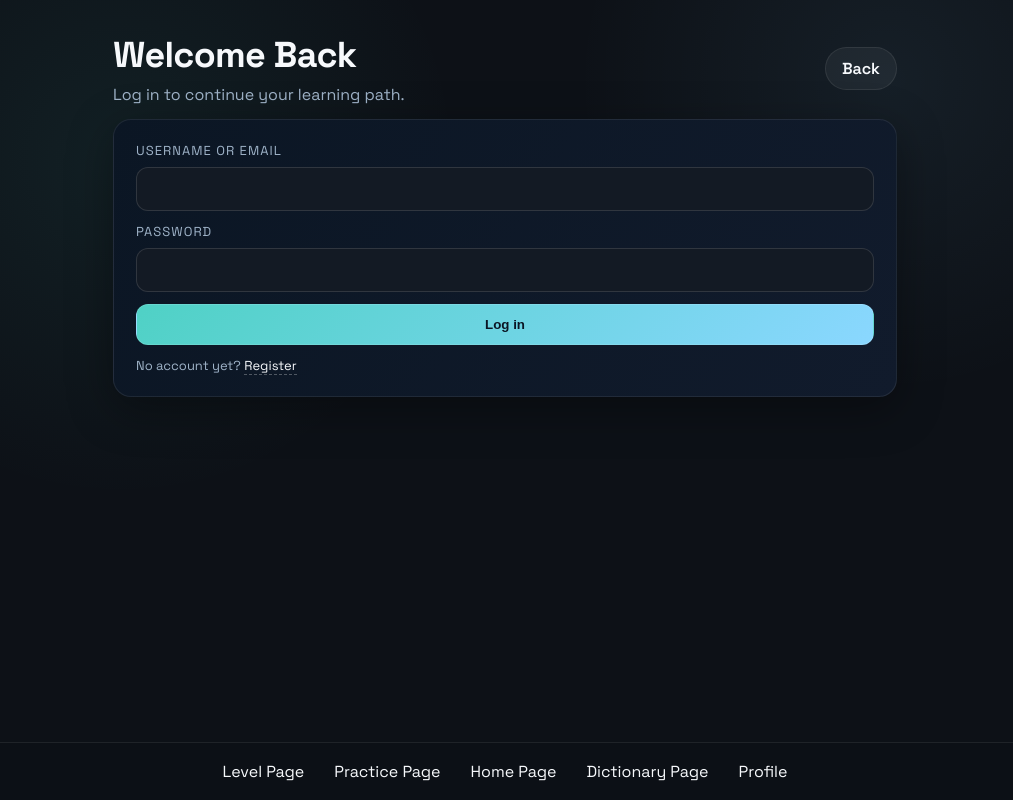
After one commit to jerad-bobi/slt_main, a Django app: page /login/ in a window 1280 px wide. The commit adds this page. Shown: the whole page, without its empty margins (135-1148 px from the left). Run offline with Django 5.2, Linux system fonts and the light colour scheme.

```diff
--- a/slt_main/urls.py
+++ b/slt_main/urls.py
@@ -25,6 +25,7 @@ urlpatterns = [
     path('practice/', views.practice, name='practice'),
     path('dictionary/', views.dictionary, name='dictionary'),
     path('profile/', views.profile, name='profile'),
+    path('login/', views.login_view, name='login'),
     path('register/', views.register, name='register'),
     path('chapter/<int:chapter_num>/', views.chapter, name='chapter'),
     path('api/asl-video/', views.asl_video_api, name='asl_video_api'),
--- a/slt_main/views.py
+++ b/slt_main/views.py
@@ -2,11 +2,20 @@ import json
 import re
 from urllib import error, request as urlrequest
 
-from django.shortcuts import render
+from dataclasses import dataclass
+
+from django.shortcuts import render, redirect
 from django.template.loader import select_template
 from django.http import JsonResponse
-from django.contrib.auth import authenticate, login
-from django.contrib.auth.models import User
+from django.contrib.auth.hashers import check_password, make_password
+from django.db import DatabaseError, connection
+from django.utils.http import url_has_allowed_host_and_scheme
+
+
+@dataclass(frozen=True)
+class UserAccount:
+    username: str
+    email: str
 
 
 def _fetch_definitions(word: str):
@@ -188,7 +197,22 @@ def chapter(request, chapter_num):
 
 
 def profile(request):
-    return render(request, 'profile.html')
+    account = None
+    username = request.session.get('ua_username')
+    if username:
+        try:
+            with connection.cursor() as cursor:
+                cursor.execute(
+                    "SELECT username, email FROM user_account WHERE username = %s LIMIT 1",
+                    [username],
+                )
+                row = cursor.fetchone()
+                if row:
+                    account = UserAccount(username=row[0], email=row[1])
+        except DatabaseError:
+            account = None
+
+    return render(request, 'profile.html', {'account': account})
 
 
 def register(request):
@@ -206,13 +230,31 @@ def register(request):
         errors['username'] = 'Username is required.'
     elif len(username) < 3:
         errors['username'] = 'Username must be at least 3 characters.'
-    elif User.objects.filter(username=username).exists():
-        errors['username'] = 'That username is already taken.'
+    else:
+        try:
+            with connection.cursor() as cursor:
+                cursor.execute(
+                    "SELECT 1 FROM user_account WHERE username = %s LIMIT 1",
+                    [username],
+                )
+                if cursor.fetchone():
+                    errors['username'] = 'That username is already taken.'
+        except DatabaseError:
+            errors['username'] = 'Database error while checking username.'
 
     if not email:
         errors['email'] = 'Email is required.'
-    elif User.objects.filter(email=email).exists():
-        errors['email'] = 'That email is already registered.'
+    else:
+        try:
+            with connection.cursor() as cursor:
+                cursor.execute(
+                    "SELECT 1 FROM user_account WHERE email = %s LIMIT 1",
+                    [email],
+                )
+                if cursor.fetchone():
+                    errors['email'] = 'That email is already registered.'
+        except DatabaseError:
+            errors['email'] = 'Database error while checking email.'
 
     if not password:
         errors['password'] = 'Password is required.'
@@ -232,13 +274,99 @@ def register(request):
             },
         )
 
-    User.objects.create_user(username=username, email=email, password=password)
+    try:
+        hashed = make_password(password)
+        with connection.cursor() as cursor:
+            cursor.execute(
+                "INSERT INTO user_account (username, email, password) VALUES (%s, %s, %s)",
+                [username, email, hashed],
+            )
+        request.session['ua_username'] = username
+        return redirect('profile')
+    except DatabaseError as e:
+        message = 'Could not create account. Please check the database/table and try again.'
+        raw = str(e)
+        if 'Data too long' in raw and 'password' in raw:
+            message = (
+                "Could not create account because the database column `user_account.password` is too short for a secure password hash. "
+                "Update that column to VARCHAR(255) (or larger) and try again."
+            )
+        elif raw:
+            message = f"Could not create account: {raw}"
+        return render(
+            request,
+            'register.html',
+            {
+                'errors': {'database': message},
+                'values': {'username': username, 'email': email},
+            },
+        )
 
-    user = authenticate(request, username=username, password=password)
-    if user is not None:
-        login(request, user)
 
-    return render(request, 'profile.html')
+def login_view(request):
+    next_url = (request.POST.get('next') or request.GET.get('next') or '').strip()
+    safe_next = next_url if url_has_allowed_host_and_scheme(next_url, allowed_hosts={request.get_host()}, require_https=False) else ''
+
+    if request.method == 'GET':
+        return render(request, 'login.html', {'next': safe_next})
+
+    username_or_email = (request.POST.get('username') or '').strip()
+    password = request.POST.get('password') or ''
+
+    if not username_or_email or not password:
+        return render(
+            request,
+            'login.html',
+            {
+                'error': 'Please enter your username/email and password.',
+                'values': {'username': username_or_email},
+                'next': safe_next,
+            },
+        )
+
+    try:
+        with connection.cursor() as cursor:
+            cursor.execute(
+                "SELECT username, email, password FROM user_account WHERE username = %s OR email = %s LIMIT 1",
+                [username_or_email, username_or_email],
+            )
+            row = cursor.fetchone()
+
+        if not row:
+            return render(
+                request,
+                'login.html',
+                {
+                    'error': 'Invalid credentials. Please try again.',
+                    'values': {'username': username_or_email},
+                    'next': safe_next,
+                },
+            )
+
+        username, _email, stored_hash = row
+        if not check_password(password, stored_hash):
+            return render(
+                request,
+                'login.html',
+                {
+                    'error': 'Invalid credentials. Please try again.',
+                    'values': {'username': username_or_email},
+                    'next': safe_next,
+                },
+            )
+
+        request.session['ua_username'] = username
+        return redirect(safe_next or 'profile')
+    except DatabaseError:
+        return render(
+            request,
+            'login.html',
+            {
+                'error': 'Database error while logging in. Please try again.',
+                'values': {'username': username_or_email},
+                'next': safe_next,
+            },
+        )
 
 
 def asl_video_api(request):
--- /dev/null
+++ b/static/css/login.css
@@ -0,0 +1,179 @@
+:root {
+    --bg: #0d1117;
+    --bg-accent: linear-gradient(120deg, #0b1624, #111b2c);
+    --card: #131a24;
+    --card-strong: #192233;
+    --accent: #4fd1c5;
+    --accent-2: #8ad7ff;
+    --text: #f7f9fc;
+    --muted: #9fb3c8;
+    --stroke: rgba(255, 255, 255, 0.08);
+    --shadow: 0 12px 45px rgba(0, 0, 0, 0.35);
+    --radius: 14px;
+}
+
+* { box-sizing: border-box; }
+
+body {
+    margin: 0;
+    font-family: 'Space Grotesk', system-ui, -apple-system, sans-serif;
+    min-height: 100vh;
+    display: flex;
+    flex-direction: column;
+    color: var(--text);
+    background: radial-gradient(circle at 20% 20%, rgba(79, 209, 197, 0.08), transparent 28%),
+                radial-gradient(circle at 80% 10%, rgba(138, 215, 255, 0.07), transparent 25%),
+                var(--bg);
+}
+
+main {
+    padding: 32px 18px 120px;
+    width: min(820px, 100%);
+    margin: 0 auto;
+}
+
+.page-heading {
+    display: flex;
+    justify-content: space-between;
+    align-items: center;
+    gap: 16px;
+    margin-bottom: 14px;
+}
+
+.title-block h1 {
+    margin: 0;
+    font-size: clamp(26px, 3vw, 36px);
+    letter-spacing: -0.02em;
+}
+
+.title-block p {
+    margin: 6px 0 0;
+    color: var(--muted);
+}
+
+.pill {
+    display: inline-flex;
+    align-items: center;
+    gap: 8px;
+    border-radius: 999px;
+    padding: 10px 16px;
+    border: 1px solid var(--stroke);
+    background: rgba(255, 255, 255, 0.05);
+    color: var(--text);
+    font-weight: 600;
+    text-decoration: none;
+    transition: transform 120ms ease, box-shadow 120ms ease, border-color 120ms ease;
+}
+
+.pill:hover { transform: translateY(-2px); border-color: rgba(255, 255, 255, 0.18); box-shadow: var(--shadow); }
+.pill:focus-visible { outline: 2px solid var(--accent); outline-offset: 3px; }
+
+.login-shell {
+    background: var(--bg-accent);
+    border: 1px solid var(--stroke);
+    border-radius: 18px;
+    box-shadow: var(--shadow);
+    padding: 22px;
+    opacity: 0;
+    transform: translateY(14px);
+    transition: opacity 220ms ease, transform 220ms ease;
+}
+
+.login-shell.is-visible { opacity: 1; transform: translateY(0); }
+
+.form {
+    display: grid;
+    gap: 12px;
+}
+
+.field {
+    display: grid;
+    gap: 8px;
+}
+
+label {
+    font-size: 13px;
+    text-transform: uppercase;
+    letter-spacing: 0.08em;
+    color: var(--muted);
+}
+
+input {
+    width: 100%;
+    padding: 12px 12px;
+    border-radius: 12px;
+    border: 1px solid rgba(255, 255, 255, 0.12);
+    background: var(--card);
+    color: var(--text);
+    font-size: 16px;
+}
+
+input:focus-visible { outline: 2px solid var(--accent); outline-offset: 2px; }
+
+.error {
+    margin: 0;
+    color: #ffb4b4;
+    font-size: 13px;
+}
+
+.btn {
+    text-decoration: none;
+    padding: 12px 14px;
+    border-radius: 12px;
+    border: 1px solid rgba(255, 255, 255, 0.12);
+    background: linear-gradient(135deg, var(--accent), var(--accent-2));
+    color: #0b1624;
+    font-weight: 800;
+    cursor: pointer;
+    transition: transform 120ms ease, filter 120ms ease;
+}
+
+.btn:hover { transform: translateY(-2px); filter: brightness(1.05); }
+.btn:focus-visible { outline: 2px solid var(--accent); outline-offset: 3px; }
+
+.hint {
+    margin: 0;
+    color: var(--muted);
+    font-size: 13px;
+}
+
+.hint-link {
+    color: var(--text);
+    text-decoration: none;
+    border-bottom: 1px dashed rgba(255, 255, 255, 0.28);
+}
+
+.hint-link:hover { border-bottom-color: rgba(255, 255, 255, 0.55); }
+
+.bottom-nav {
+    position: fixed;
+    bottom: 0;
+    left: 0;
+    width: 100%;
+    background: rgba(13, 17, 23, 0.9);
+    border-top: 1px solid rgba(255, 255, 255, 0.08);
+    display: flex;
+    justify-content: center;
+    gap: 10px;
+    padding: 10px 12px;
+    backdrop-filter: blur(10px);
+}
+
+.bottom-nav a {
+    text-decoration: none;
+    color: var(--text);
+    text-align: center;
+    flex: 0 0 auto;
+    font-size: 16px;
+    padding: 8px 10px;
+    border-radius: 10px;
+    transition: background 120ms ease, transform 120ms ease;
+}
+
+.bottom-nav a:hover { background: rgba(255, 255, 255, 0.06); transform: translateY(-2px); }
+.bottom-nav a:focus-visible { outline: 2px solid var(--accent); outline-offset: 4px; }
+
+@media (max-width: 720px) {
+    main { padding: 22px 14px 120px; }
+    .page-heading { flex-direction: column; align-items: flex-start; }
+}
--- /dev/null
+++ b/static/js/login.js
@@ -0,0 +1,5 @@
+document.addEventListener('DOMContentLoaded', () => {
+    const shell = document.querySelector('.login-shell');
+    if (!shell) return;
+    requestAnimationFrame(() => shell.classList.add('is-visible'));
+});
--- /dev/null
+++ b/templates/login.html
@@ -0,0 +1,55 @@
+<!DOCTYPE html>
+<html lang="en">
+<head>
+    {% load static %}
+    <meta charset="UTF-8">
+    <title>Login</title>
+    <link rel="preconnect" href="https://fonts.googleapis.com">
+    <link rel="preconnect" href="https://fonts.gstatic.com" crossorigin>
+    <link href="https://fonts.googleapis.com/css2?family=Space+Grotesk:wght@400;500;600;700&display=swap" rel="stylesheet">
+    <link rel="stylesheet" href="{% static 'css/login.css' %}">
+</head>
+<body>
+    <main>
+        <div class="page-heading">
+            <div class="title-block">
+                <h1>Welcome Back</h1>
+                <p>Log in to continue your learning path.</p>
+            </div>
+            <a class="pill" href="{% url 'profile' %}" aria-label="Back to profile">Back</a>
+        </div>
+
+        <section class="login-shell" aria-label="Login">
+            <form method="post" class="form" novalidate>
+                {% csrf_token %}
+                <input type="hidden" name="next" value="{{ next|default:'' }}">
+
+                {% if error %}<p class="error" role="alert">{{ error }}</p>{% endif %}
+
+                <div class="field">
+                    <label for="username">Username or Email</label>
+                    <input id="username" name="username" type="text" autocomplete="username" value="{{ values.username|default:'' }}" required>
+                </div>
+
+                <div class="field">
+                    <label for="password">Password</label>
+                    <input id="password" name="password" type="password" autocomplete="current-password" required>
+                </div>
+
+                <button class="btn" type="submit">Log in</button>
+                <p class="hint">No account yet? <a class="hint-link" href="{% url 'register' %}">Register</a></p>
+            </form>
+        </section>
+    </main>
+
+    <nav class="bottom-nav" aria-label="Primary">
+        <a href="{% url 'level' %}">Level Page</a>
+        <a href="{% url 'practice' %}">Practice Page</a>
+        <a href="{% url 'home' %}">Home Page</a>
+        <a href="{% url 'dictionary' %}">Dictionary Page</a>
+        <a href="{% url 'profile' %}">Profile</a>
+    </nav>
+
+    <script src="{% static 'js/login.js' %}" defer></script>
+</body>
+</html>
--- a/templates/register.html
+++ b/templates/register.html
@@ -22,6 +22,8 @@
         <section class="register-shell" aria-label="Register">
             <form method="post" class="form" novalidate>
                 {% csrf_token %}
+
+                {% if errors.database %}<p class="error" role="alert">{{ errors.database }}</p>{% endif %}
 
                 <div class="field">
                     <label for="username">Username</label>
```
Also changed, not shown: slt_main/settings.py (+6 -2 lines), templates/profile.html (+12 -10 lines).
